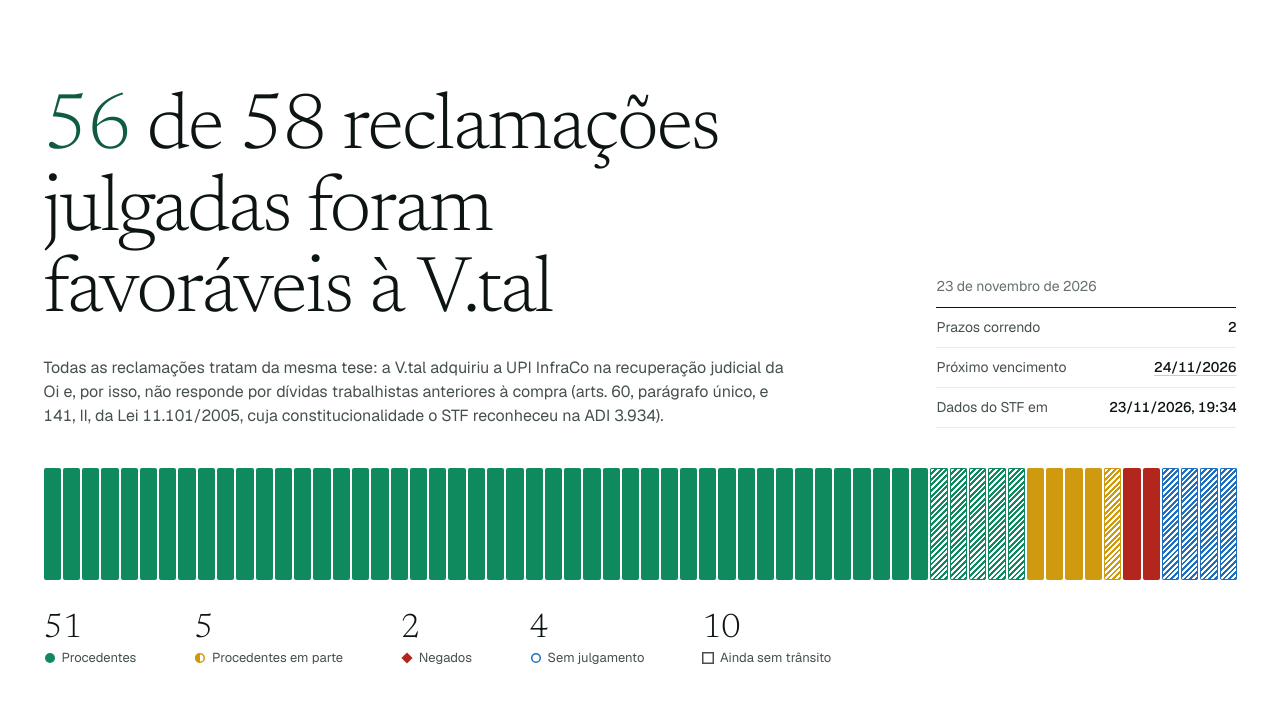
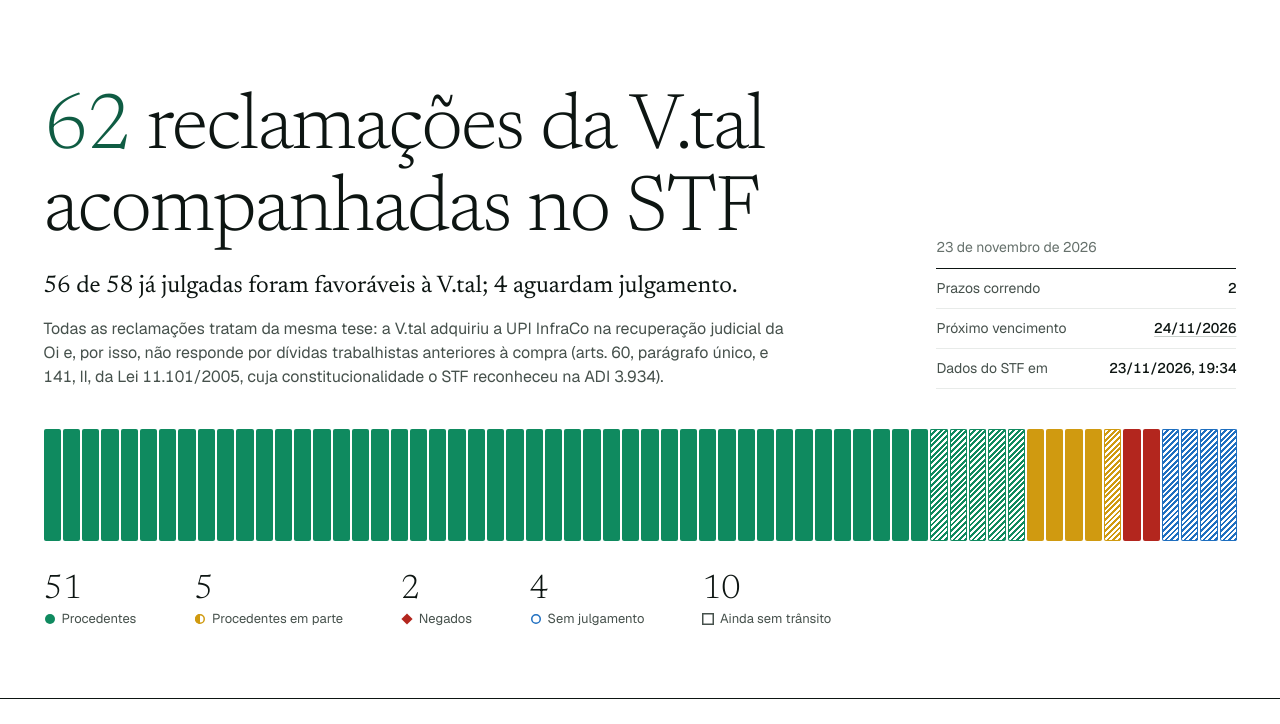
Before and after one commit to alexleiteidp/vtal, a plain HTML site: page docs/index.html in a window 1280 px wide. Shown: the part 63-787 px from the top of the page. Drawn offline with nearby package versions, Linux system fonts and the light colour scheme.

Commit message:
Topo do painel passa a mostrar o total de reclamações
Co-Authored-By: Claude Opus 5.5 <noreply@anthropic.com>

```diff
--- a/docs/app.js
+++ b/docs/app.js
@@ -74,8 +74,11 @@ function panorama() {
   const P = D.processos, n = (f) => P.filter(f).length;
   const julgados = n((p) => p.resultado !== "pendente");
   const favoraveis = n((p) => p.resultado === "procedente" || p.resultado === "parcial");
-  contar($("#n-favor"), favoraveis);
-  $("#frase").textContent = `de ${julgados} reclamações julgadas foram favoráveis à V.tal`;
+  const pendentes = P.length - julgados;
+  contar($("#n-favor"), P.length);
+  $("#frase").textContent = "reclamações da V.tal acompanhadas no STF";
+  $("#resumo").textContent = `${favoraveis} de ${julgados} já julgadas foram favoráveis à V.tal` +
+    (pendentes ? `; ${pendentes} ${pendentes === 1 ? "aguarda" : "aguardam"} julgamento.` : ".");
   $("#tese").textContent = D.tese;
 
   const correndo = D.prazos.filter(({ e }) => !e.vencido);
--- a/docs/index.html
+++ b/docs/index.html
@@ -29,6 +29,7 @@
     <section class="wrap panorama" aria-labelledby="h-panorama">
       <div class="panorama__texto">
         <h1 id="h-panorama"><span id="n-favor">0</span> <span id="frase"></span></h1>
+        <p class="resumo" id="resumo"></p>
         <p class="tese" id="tese"></p>
       </div>
       <aside class="hoje" aria-label="Situação de hoje" id="hoje"></aside>
--- a/docs/styles.css
+++ b/docs/styles.css
@@ -67,7 +67,8 @@ kbd { font: 500 11px var(--mono); color: var(--tinta-3); border: 1px solid var(-
 .panorama { display: grid; grid-template-columns: minmax(0, 1fr) 300px; gap: clamp(28px, 4vw, 40px) clamp(32px, 6vw, 96px); padding-block: clamp(32px, 6vw, 72px) 0; align-items: end; }
 h1 { font: 300 clamp(40px, 6.2vw, 84px)/1.03 var(--serifa); letter-spacing: -.022em; text-wrap: balance; font-variation-settings: "opsz" 72; }
 #n-favor { color: var(--marca); }
-.tese { margin-top: 22px; max-width: 70ch; color: var(--tinta-2); font-size: 16px; }
+.resumo { margin-top: 18px; font: 400 clamp(19px, 2vw, 24px)/1.35 var(--serifa); color: var(--tinta); }
+.tese { margin-top: 14px; max-width: 70ch; color: var(--tinta-2); font-size: 16px; }
 .hoje__data { font-size: 14px; color: var(--tinta-3); padding-bottom: 10px; border-bottom: 1px solid var(--tinta); }
 .hoje dl > div { display: flex; justify-content: space-between; gap: 16px; padding: 9px 0; border-bottom: 1px solid var(--fio); font-size: 14px; }
 .hoje dt { color: var(--tinta-2); }
```
